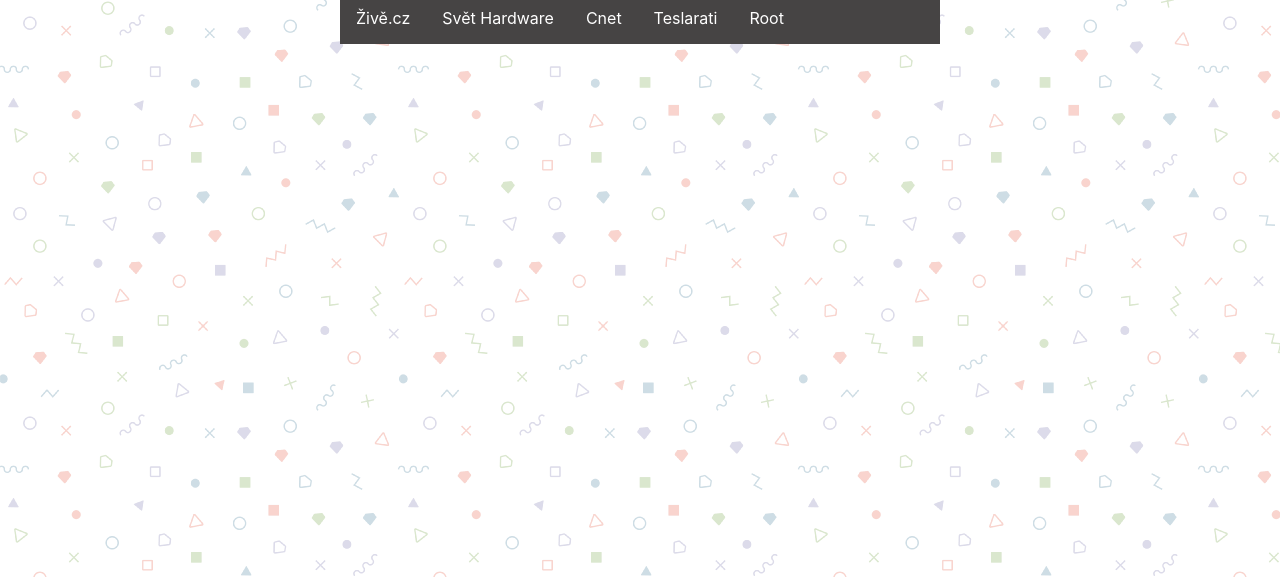
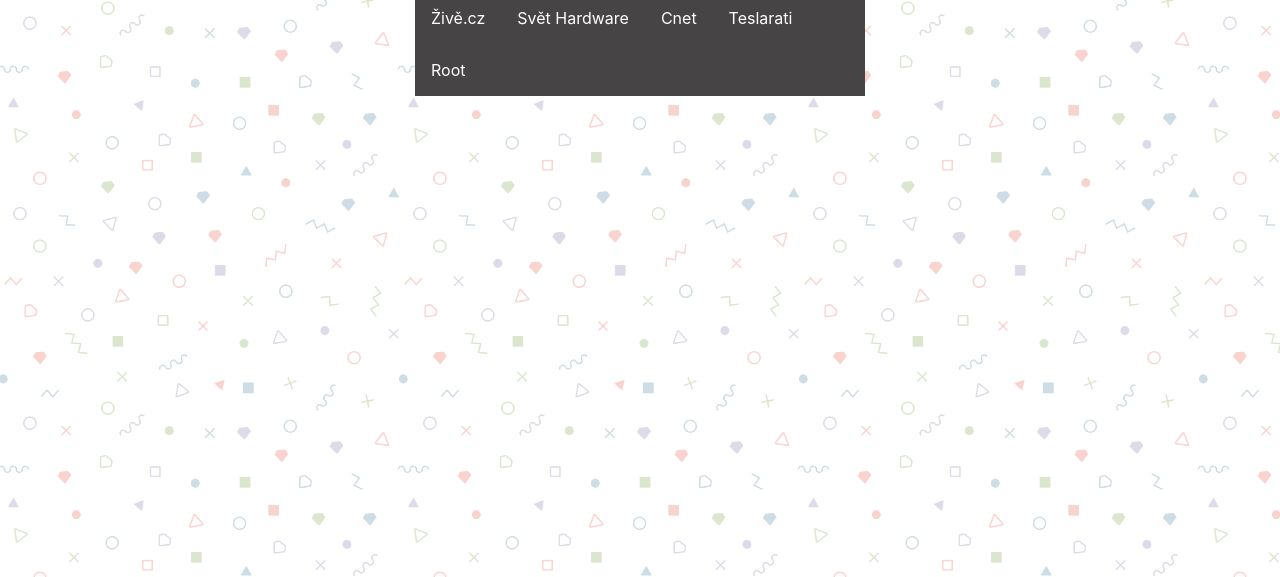
Before and after one commit to VojtaKalab/vojtakalab.github.io, a plain HTML site: page uvod.html in a window 1280 px wide. Shown: the part 223-800 px from the top of the page. Drawn offline with nearby package versions, Linux system fonts and the light colour scheme.

Commit message:
Update styl.css

```diff
--- a/styles/styl.css
+++ b/styles/styl.css
@@ -82,8 +82,8 @@ ul {
    text-align: center;
  }
 .sirka{
-max-width: 600px;
-    width: 600px;
+max-width: 450px;
+    width: 450px;
     align: center;
     text-align:center;
 }
@@ -92,7 +92,7 @@ align: center;
     text-align: center;
 }
 .mid{
-align: center;
+ align: center;
     text-align: center;
     float: center;
 }
```
